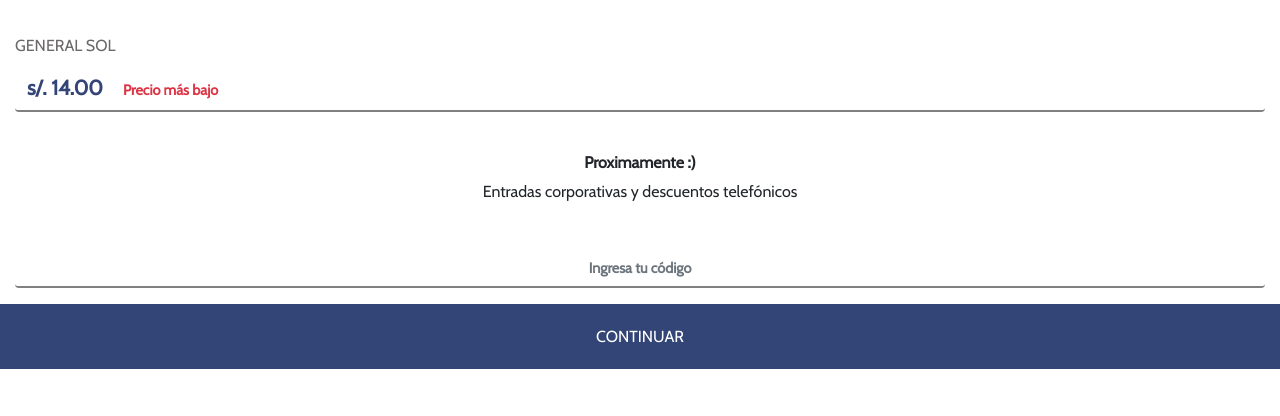
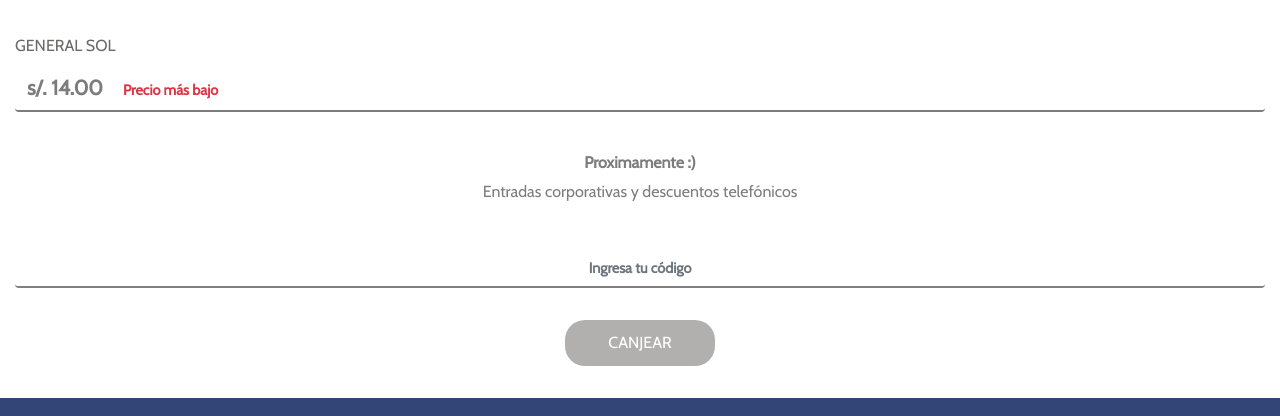
Before and after one commit to DDCenteno/Cineplanet, a React (Create React App) app: page / in a window 1280 px wide. Shown: the part 3551-3967 px from the top of the page. Before the commit the page ends 3920 px from the top, so only its background shows below. Built offline with nearby package versions, Linux system fonts and the light colour scheme.

Commit message:
añadiendoestilos al componente Tickets

```diff
--- a/src/components/App.css
+++ b/src/components/App.css
@@ -84,7 +84,8 @@
 .form-group .tickets-price-input {
   font-size: 1.3em !important;
   border: none;
-  border-bottom: 2px solid gray;
+  color: #7c7c7c;
+  border-bottom: 2px solid #7c7c7c;
 }
 
 .form-group .ticket-small {
@@ -104,8 +105,26 @@
   border-style: none;
 }
 
+.see-you-container {
+  color: #7c7c7c;
+}
+
 .form-group .exchange-codes-input {
   font-size: 0.9em !important;
   border: none;
   border-bottom: 2px solid gray;
 }
+
+.exchange-button-container {
+  display: flex;
+  justify-content: center;
+  margin-bottom: 2em;
+  margin-top: 2em;
+}
+
+.exchange-button {
+  border-radius: 20px;
+  border-style: none;
+  padding: 0.7em 2.7em;
+  background-color: #B2AFAF;
+}
--- a/src/components/Tickets.js
+++ b/src/components/Tickets.js
@@ -37,7 +37,7 @@ const Tickets = ({currentTicketPrice}) => {
       </div>
       {/* Canjea tus codigos */ }
       <div className="col-12">
-        <div className="d-flex justify-content-center align-items-center flex-column">
+        <div className="d-flex justify-content-center align-items-center flex-column see-you-container">
           <h6 className="text-center font-weight-bold">Proximamente :)</h6>
           <p className="text-center">Entradas corporativas y descuentos telefónicos</p>
         </div>
@@ -46,6 +46,9 @@ const Tickets = ({currentTicketPrice}) => {
             <input type="email" className="form-control text-blue font-weight-bold exchange-codes-input text-center" id="exampleInputEmail1" value={''} aria-describedby="emailHelp" placeholder="Ingresa tu código" />
           </div>
         </form>
+        <div className="exchange-button-container">
+          <button className="exchange-button text-center text-white">CANJEAR</button>
+        </div>
       </div>
       <button className="continue-button text-white">CONTINUAR</button>
     </div>
```
